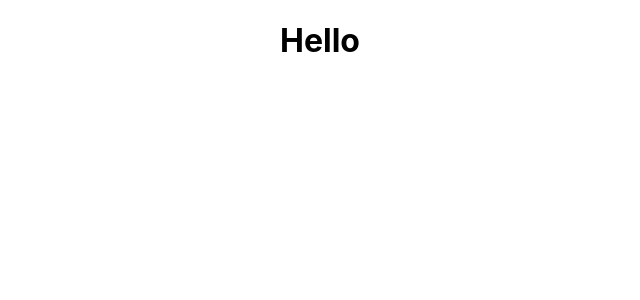
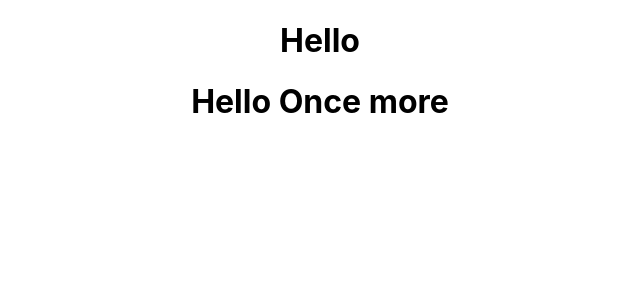
Before and after one commit to hussain385/omni-reactjs, a React (Create React App) app: page / in a window 1280 px wide. Shown: the top 300 px of the page, without its empty margins (320-960 px from the left). Built offline with nearby package versions, Linux system fonts and the light colour scheme.

Commit message:
something new

```diff
--- a/src/App.js
+++ b/src/App.js
@@ -5,6 +5,7 @@ function App() {
   return (
     <div className="App">
       <h1>Hello</h1>
+      <h1>Hello Once more</h1>
     </div>
   );
 }
```
